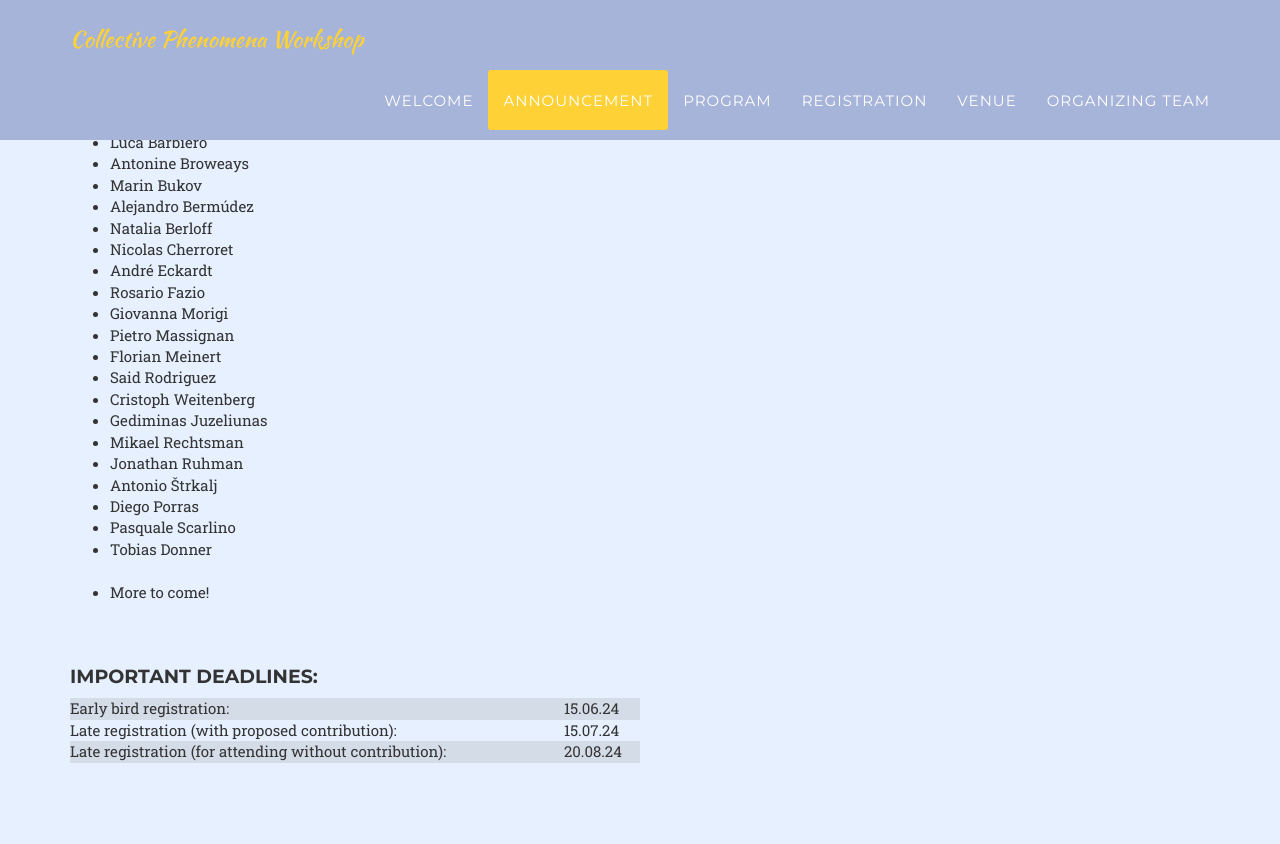
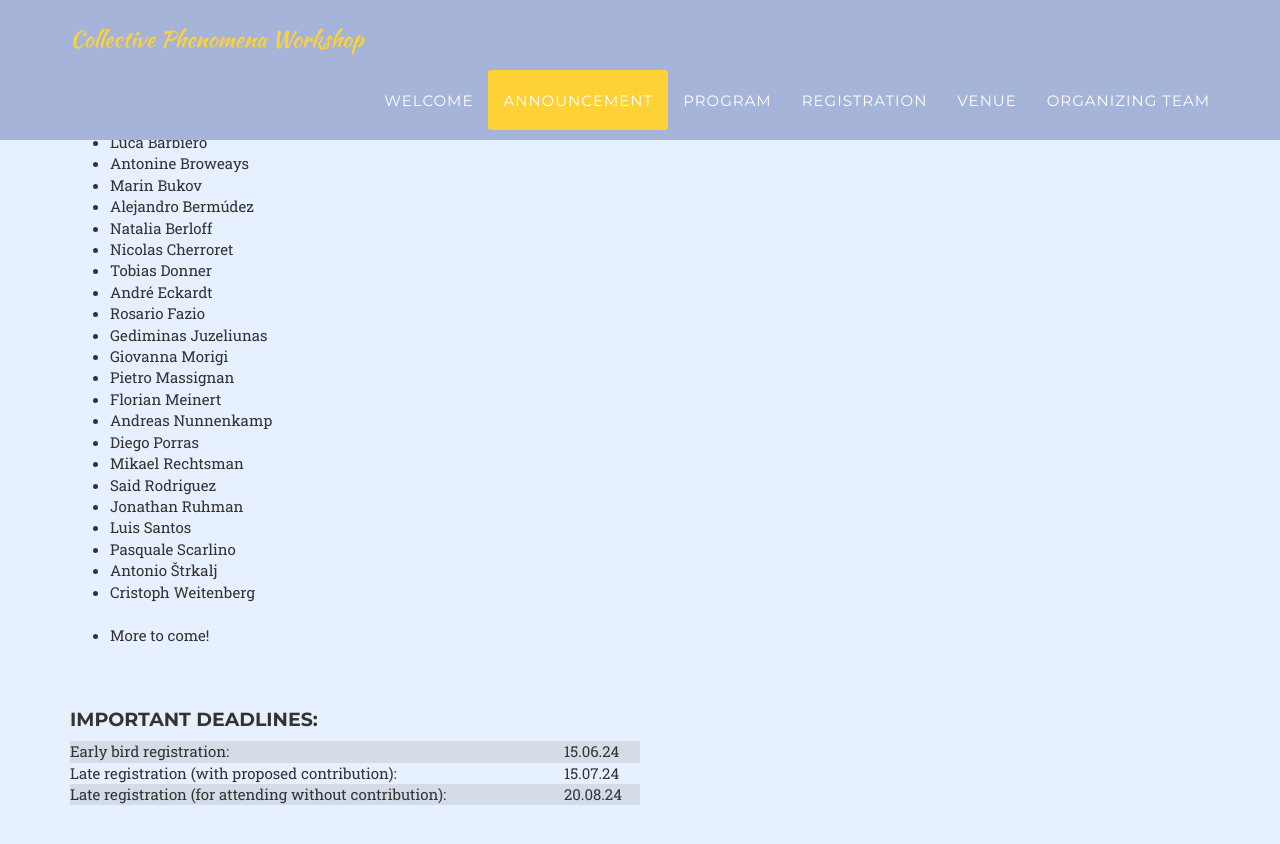
Before and after one commit to KilianSeibold/KilianSeibold.github.io, a Jekyll site: the page built from index.html, in a window 1280 px wide and 900 px high, scrolled down 1669 px. Shown: the top 844 px of the window. Built offline with Jekyll 4.4.1, drawn with Linux system fonts in a browser that asks for light colours; some web fonts are replaced.

Commit message:
Update announcement.html

```diff
--- a/_includes/announcement.html
+++ b/_includes/announcement.html
@@ -17,20 +17,22 @@
 <li>Alejandro Bermúdez</li>
 <li>Natalia Berloff</li>
 <li>Nicolas Cherroret</li>
+<li>Tobias Donner</li>
 <li>André Eckardt</li>
 <li>Rosario Fazio</li>
+<li>Gediminas Juzeliunas</li>
 <li>Giovanna Morigi</li>
 <li>Pietro Massignan</li>
 <li>Florian Meinert</li>
+<li>Andreas Nunnenkamp</li>
+<li>Diego Porras</li>
+<li>Mikael Rechtsman</li>
 <li>Said Rodriguez</li>
+<li>Jonathan Ruhman</li>
+<li>Luis Santos</li>
+<li>Pasquale Scarlino</li>
+<li>Antonio Štrkalj</li>
 <li>Cristoph Weitenberg</li>
-<li>Gediminas Juzeliunas</li>
-<li>Mikael Rechtsman</li>
-<li>Jonathan Ruhman</li>
-<li>Antonio Štrkalj</li>
-<li>Diego Porras</li>
-<li>Pasquale Scarlino</li>
-<li>Tobias Donner</li>
 
 
 <br>
```
